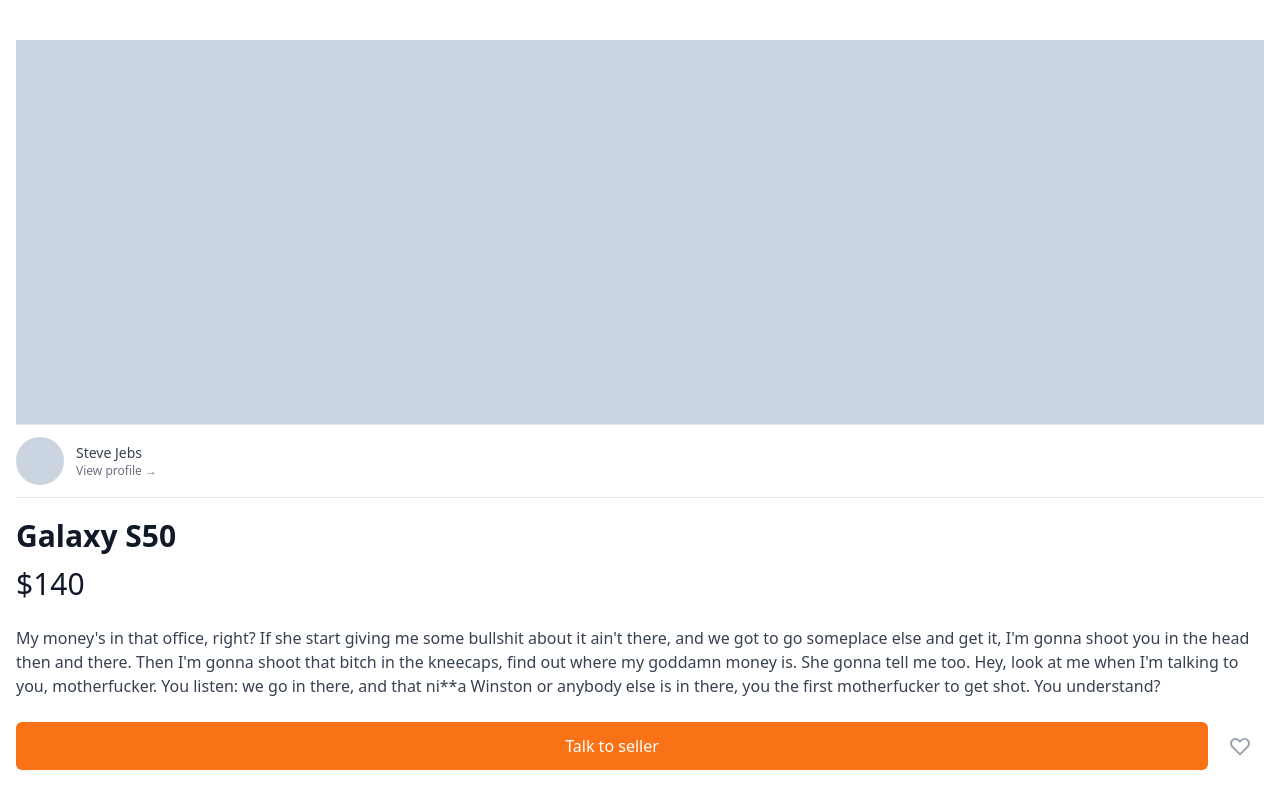
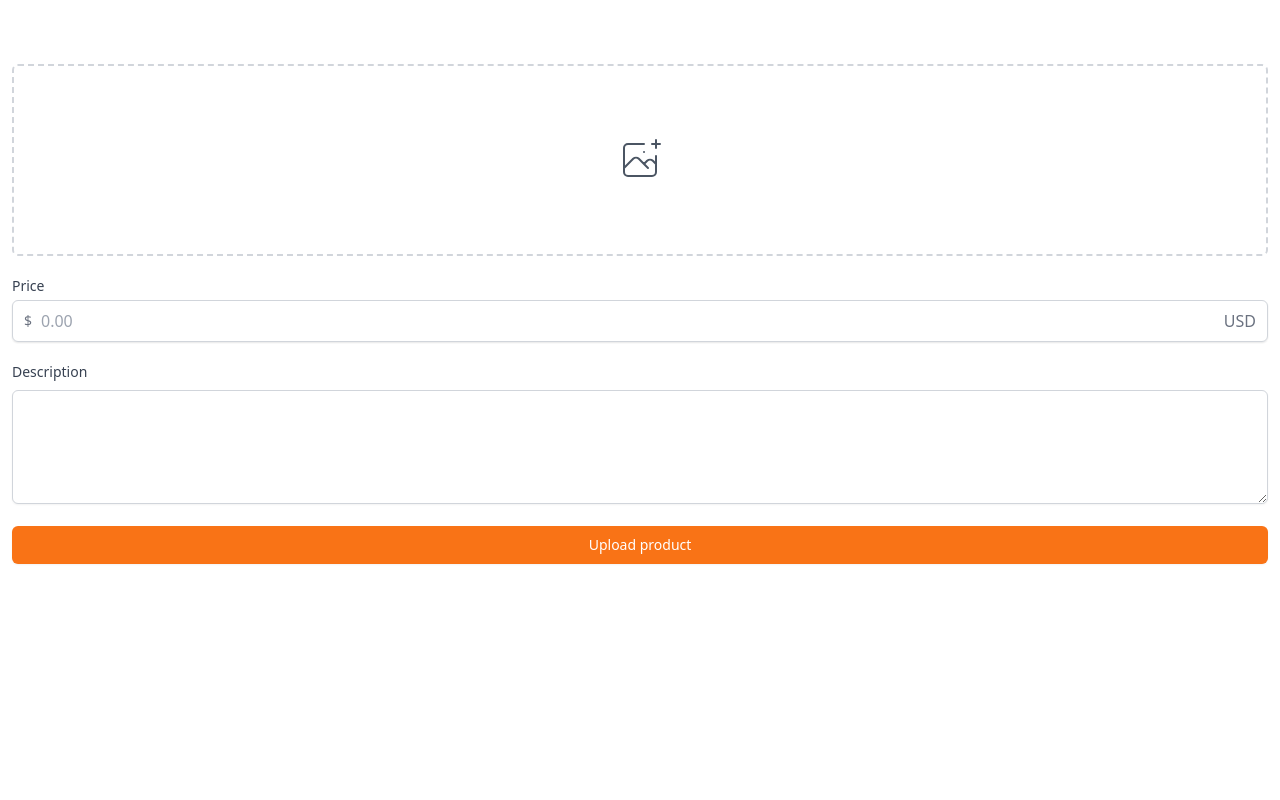
Before and after one commit to kimdongzzi/nomad-carrot-market, a Next.js app: page /items/upload in a window 1280 px wide. Shown: the top 800 px of the page. Built offline with nearby package versions, Linux system fonts and the light colour scheme.

Commit message:
[design]feat/UI: upload UI #2 #7
- Upload page UI 구성
- enter.tsx: label htmlFor 속성 & input id 추가

```diff
--- a/pages/enter.tsx
+++ b/pages/enter.tsx
@@ -40,13 +40,14 @@
           </div>
         </div>
         <form className="mt-8 flex flex-col">
-          <label className="text-sm font-medium text-gray-700">
+          <label htmlFor="input" className="text-sm font-medium text-gray-700">
             {method === "email" ? "Email address" : null}
             {method === "phone" ? "Phone number" : null}
           </label>
           <div className="mt-2">
             {method === "email" ? (
               <input
+                id="input"
                 type="email"
                 className="w-full appearance-none rounded-md border border-gray-300 px-3 py-2 placeholder-gray-400 shadow-sm focus:border-orange-500 focus:outline-none focus:ring-orange-500"
                 required
@@ -58,6 +59,7 @@
                   +82
                 </span>
                 <input
+                  id="input"
                   type="number"
                   className="w-full appearance-none rounded-md rounded-l-none border border-gray-300 px-3 py-2 placeholder-gray-400 shadow-sm focus:border-orange-500 focus:outline-none focus:ring-orange-500"
                   required
--- /dev/null
+++ b/pages/items/upload.tsx
@@ -0,0 +1,65 @@
+import type { NextPage } from "next";
+
+const Upload: NextPage = () => {
+  return (
+    <div className="px-3 py-16">
+      <div>
+        <label className="flex h-48 w-full cursor-pointer items-center justify-center rounded-md border-2 border-dashed border-gray-300 text-gray-600 hover:border-orange-500 hover:text-orange-500">
+          <svg
+            className="h-12 w-12"
+            stroke="currentColor"
+            fill="none"
+            viewBox="0 0 48 48"
+            aria-hidden="true"
+          >
+            <path
+              d="M28 8H12a4 4 0 00-4 4v20m32-12v8m0 0v8a4 4 0 01-4 4H12a4 4 0 01-4-4v-4m32-4l-3.172-3.172a4 4 0 00-5.656 0L28 28M8 32l9.172-9.172a4 4 0 015.656 0L28 28m0 0l4 4m4-24h8m-4-4v8m-12 4h.02"
+              strokeWidth={2}
+              strokeLinecap="round"
+              strokeLinejoin="round"
+            />
+          </svg>
+
+          <input className="hidden" type="file" />
+        </label>
+      </div>
+      <div className="my-5">
+        <label
+          className="mb-1 block text-sm font-medium text-gray-700"
+          htmlFor="price"
+        >
+          Price
+        </label>
+        <div className="relative flex items-center rounded-md shadow-sm">
+          <div className="pointer-events-none absolute left-0 flex items-center justify-center pl-3">
+            <span className="text-sm text-gray-500">$</span>
+          </div>
+          <input
+            id="price"
+            type="text"
+            placeholder="0.00"
+            className="w-full appearance-none rounded-md border border-gray-300 px-3 py-2 pl-7 placeholder-gray-400 shadow-sm focus:border-orange-500 focus:outline-none focus:ring-orange-500"
+          />
+          <div className="pointer-events-none absolute right-0 flex items-center pr-3">
+            <span className="text-gray-500">USD</span>
+          </div>
+        </div>
+      </div>
+      <div>
+        <label className="mb-1 block text-sm font-medium text-gray-700">
+          Description
+        </label>
+
+        <textarea
+          rows={4}
+          className="mt-1 w-full rounded-md border-gray-300 shadow-sm  focus:border-orange-500 focus:ring-orange-500"
+        />
+      </div>
+      <button className="mt-4 w-full rounded-md border border-transparent bg-orange-500 py-2 px-4 text-sm font-medium text-white shadow-sm hover:bg-orange-600 focus:outline-none focus:ring-2 focus:ring-orange-500 focus:ring-offset-2">
+        Upload product
+      </button>
+    </div>
+  );
+};
+
+export default Upload;
```
